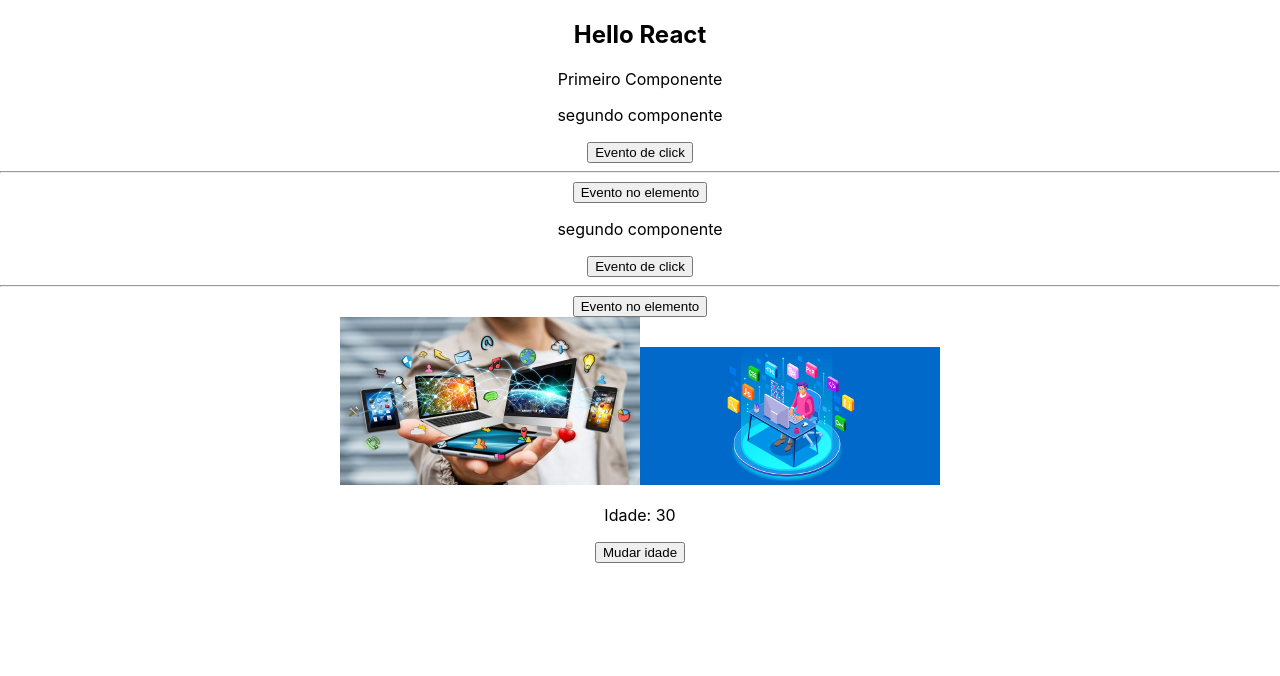
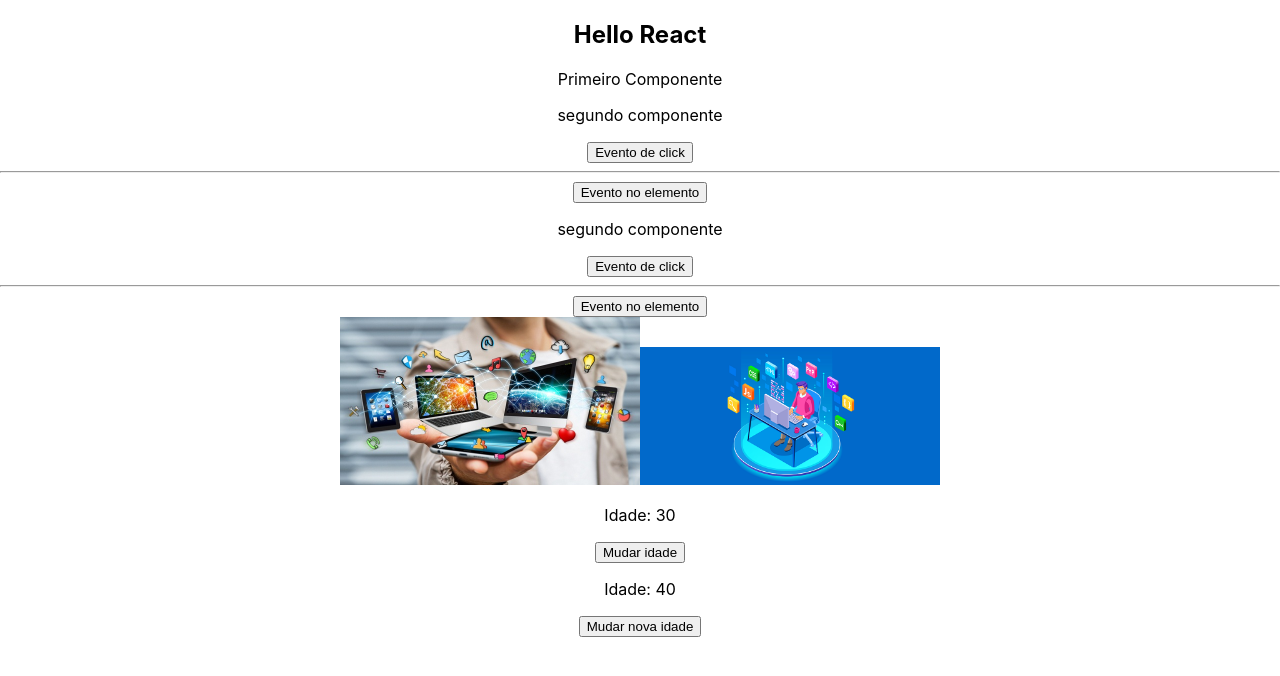
Before and after one commit to AlanFaraj83/Projeto-Aprendendo-React, a React (Create React App) app in the folder tarefas/: page / in a window 1280 px wide. Shown: the top 676 px of the page. Built offline with nearby package versions, Linux system fonts and the light colour scheme.

Commit message:
:sparkles: Atualizando  o projeto Hooks.js

```diff
--- a/tarefas/src/components/Hooks.js
+++ b/tarefas/src/components/Hooks.js
@@ -3,17 +3,25 @@ import {useState} from 'react';
 const Hooks = () => {
 
     let idade = 30;
+    const [novaIdade, setNovaIdade] = useState(40)
 
     const changeAge = () => {
         idade = 31;
         console.log(idade);
     };
 
+    const changeNewAge = () => {
+        setNovaIdade(45);
+    }
+
     return (
 
         <div>
             <p>Idade: {idade}</p>
             <button onClick={changeAge}>Mudar idade</button>
+
+            <p>Idade: {novaIdade}</p>
+            <button onClick={changeNewAge}>Mudar nova idade</button>
         </div>
     );
 
```
